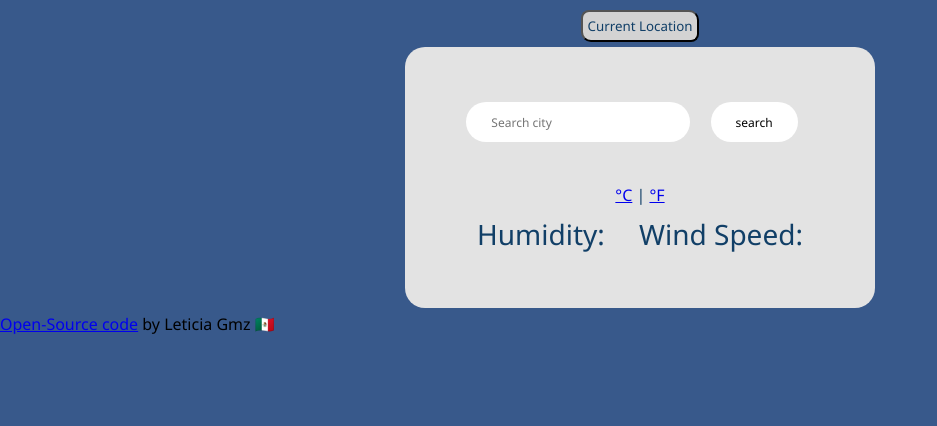
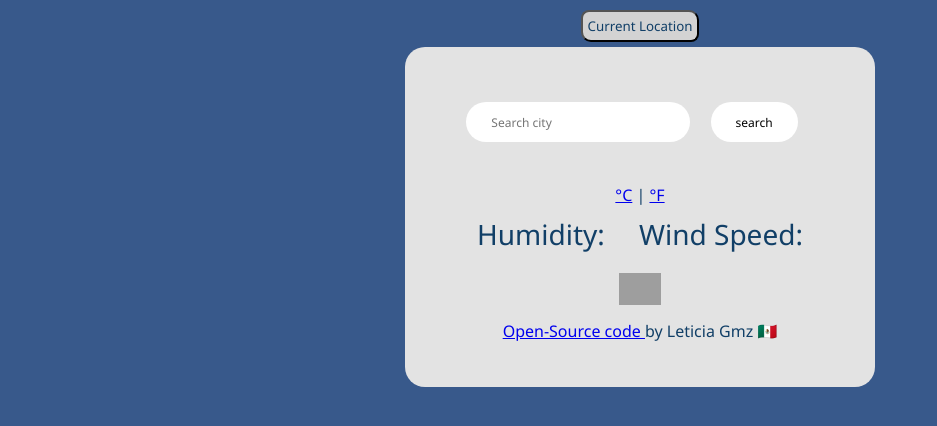
Before and after one commit to lggomez18/WeatherApp, a plain HTML site: page SCPlus_WeatherProject2New.html in a window 1280 px wide. Shown: the whole page, without its empty margins (0-937 px from the left). Drawn offline with nearby package versions, Linux system fonts and the light colour scheme; files that its build step writes are made by us from their sources; grey boxes are pictures that could not be loaded; files whose address does not match are found by name.

Commit message:
Add files via upload

```diff
--- a/SCPlus_WeatherProject2New.html
+++ b/SCPlus_WeatherProject2New.html
@@ -40,14 +40,15 @@
       </div>
       <h2 id="date"><small></small></h2>
       <div class="weather"> </div>
-      <div class="weather-icon"><img id="icon" /></div>
+      <div class="weather-icon"><img id="icon"/></div>
         <div class="temperature">
-        <p id="temp">   </p>
-          <span class="units"
-            ><a href="#" id="celsius-link" class="active">°C</a> |
-            <a href="#" id="fahrenheit-link"> °F </a></span>
+          <p id="temp"></p>
+          <span class="units">
+            <a href="#" id="celsius-link" class="active">°C</a> |
+            <a href="#" id="fahrenheit-link"> °F </a>
+          </span>
 
-
+        </div>
 
         <div class="location">
           <h1 id="city"></h1>
@@ -63,29 +64,47 @@
               <p>Humidity: <span id="humidity"></span></p>
             </div>
 
+
             <div class="col-6">
             <p id="wind"></p>
-            <p>Wind Speed: <span id="windspeed"></span></p>
+            <p> Wind Speed:
+              <span id="windspeed">
+              </span>
+            </p>
+            </div>
+          </div>
+
+          <div class="weather-forecast" id="forecast">
+            <div class="row">
+              <div class="col-2">
+               <div class="weather-forecast-date">
+               </div>
+                <img
+               src="https://openweathermap.org/img/wn/${forecastDay.weather[0].icon}@2x.png"
+               alt=""
+               width="42"/>
+
+               <div class="weather-forecast-temperature">
+                <span class="weather-forecast-temperature-max">
+                </span>
+                <span class="weather-forecast-temperature-min">
+                </span>
                </div>
               </div>
           </div>
 
-    <div class="weather-forecast" id="forecast">  </div>
-</div>
-
-
-
-
-
-  <footer> <a
+      <footer>
+        <a
         id="github"
         href="https://jade-rugelach-f02d5e.netlify.app"
         target="_blank"
-    > Open-Source code</a>
-    by Leticia Gmz 🇲🇽</footer>
+        >
+        Open-Source code
+        </a>
+        by Leticia Gmz 🇲🇽
+      </footer>
+
     </div>
-
-
     <script src="src/app.js"></script>
   </body>
 </html>
```
Lines whose indentation alone changed are shown as unchanged.
